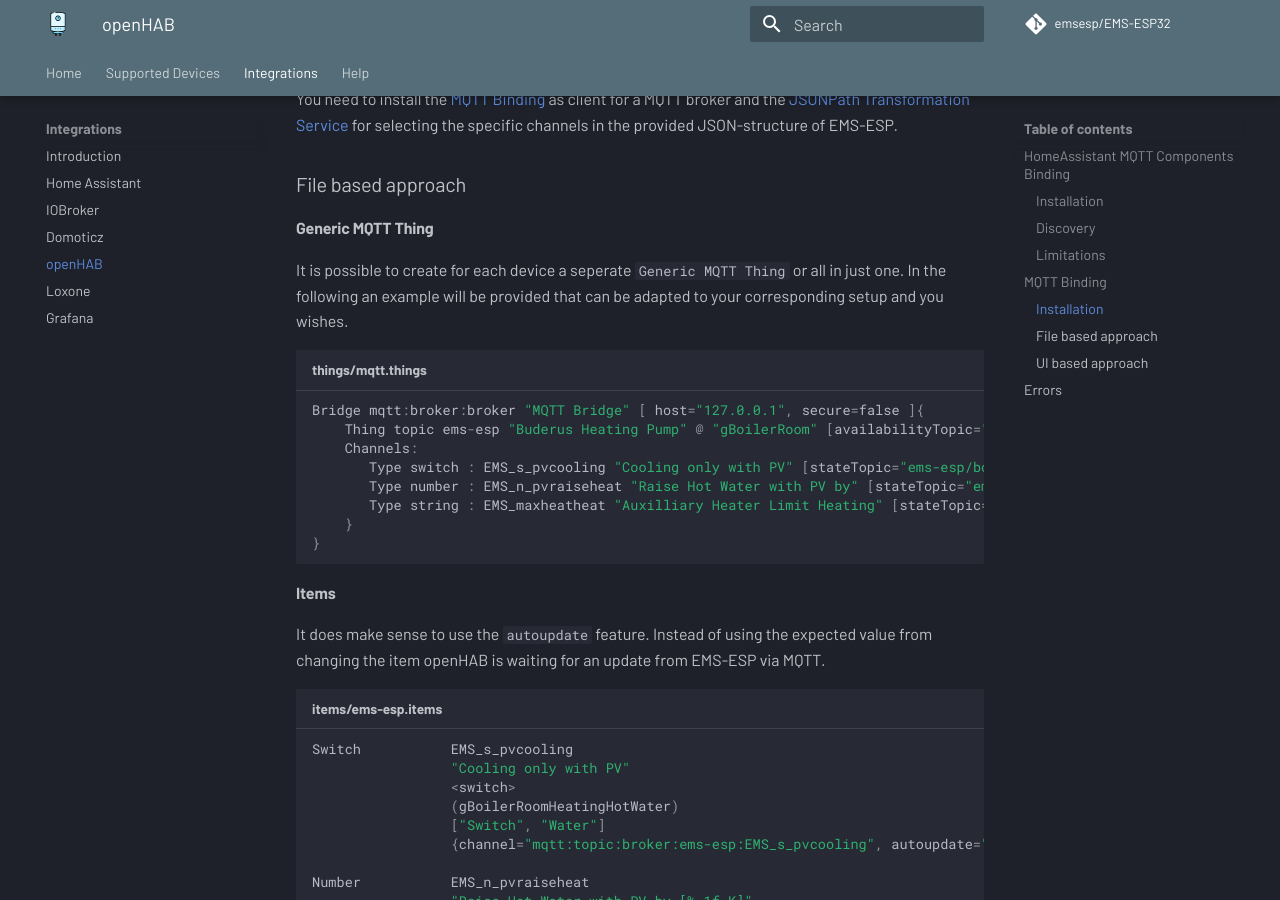
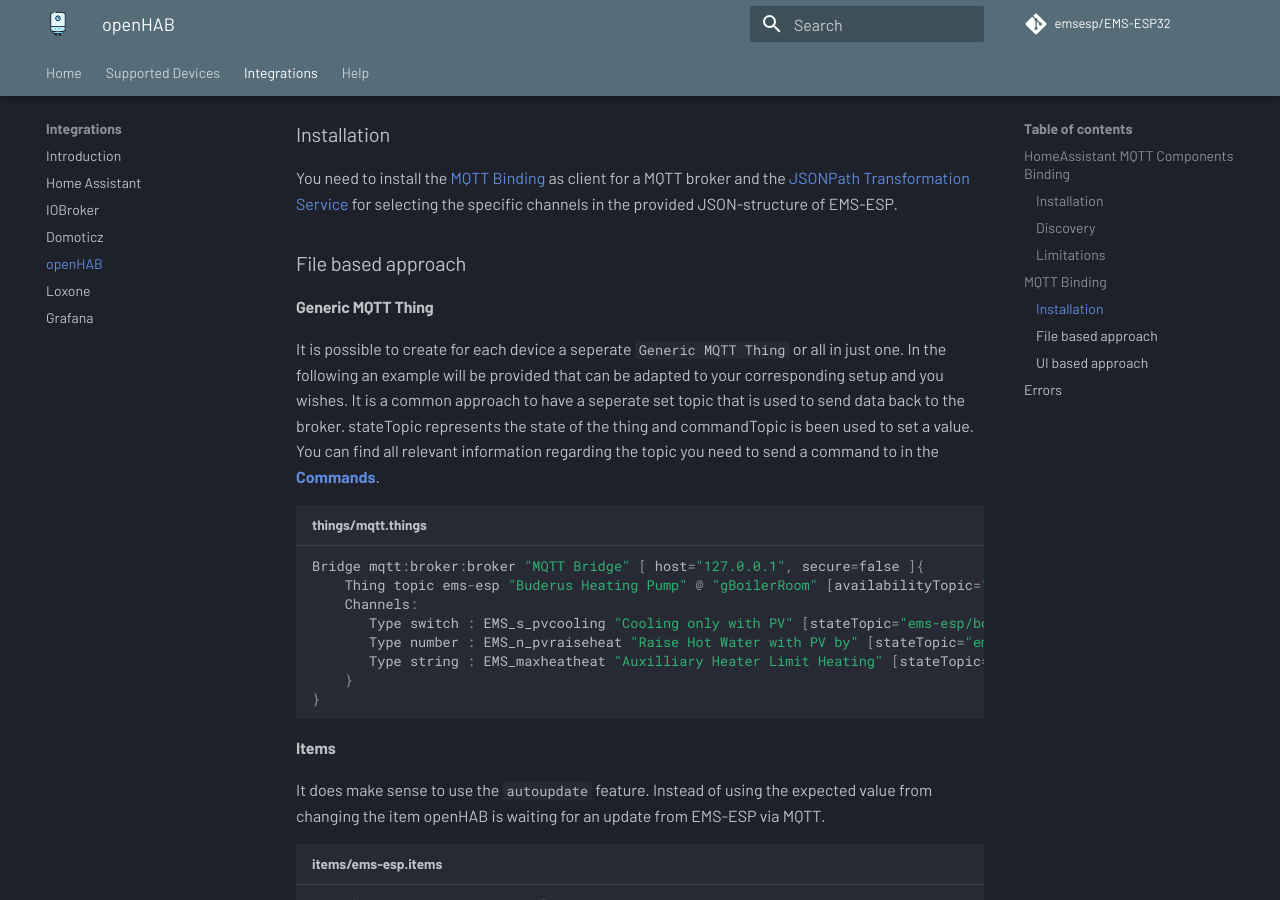
Before and after one commit to emsesp/docs, an MkDocs documentation site: the page built from docs/openHAB.md, in a window 1280 px wide and 900 px high, scrolled down 3356 px. Built offline with MkDocs 1.6.1 and Material for MkDocs 9.7.7, drawn with Linux system fonts in a browser that asks for light colours; comment, search, counter and statistics services are not loaded; some of the changed text lies outside the part shown.

Commit message:
docs: add comment for controlling a thing

````diff
--- a/docs/openHAB.md
+++ b/docs/openHAB.md
@@ -10,6 +10,8 @@
   <figcaption>Example Dashboard (items depend on heating system)
 </figcaption>
 </figure>
+
+!!! note "It depends on the entity and the device if it is writable or just readable. Have a look into the list of entities [**Entities**](All-Devices) for all available entities and related attributes."
 
 !!! note "Documentation has been created for openHab version 3.x"
 
@@ -56,7 +58,7 @@
 
 ### File based approach
 #### Generic MQTT Thing
-It is possible to create for each device a seperate `Generic MQTT Thing` or all in just one. In the following an example will be provided that can be adapted to your corresponding setup and you wishes.
+It is possible to create for each device a seperate `Generic MQTT Thing` or all in just one. In the following an example will be provided that can be adapted to your corresponding setup and you wishes. It is a common approach to have a seperate set topic that is used to send data back to the broker. stateTopic represents the state of the thing and commandTopic is been used to set a value. You can find all relevant information regarding the topic you need to send a command to in the [**Commands**](Commands#mqtt).
 
 ```python title="things/mqtt.things"
 Bridge mqtt:broker:broker "MQTT Bridge" [ host="127.0.0.1", secure=false ]{
````
